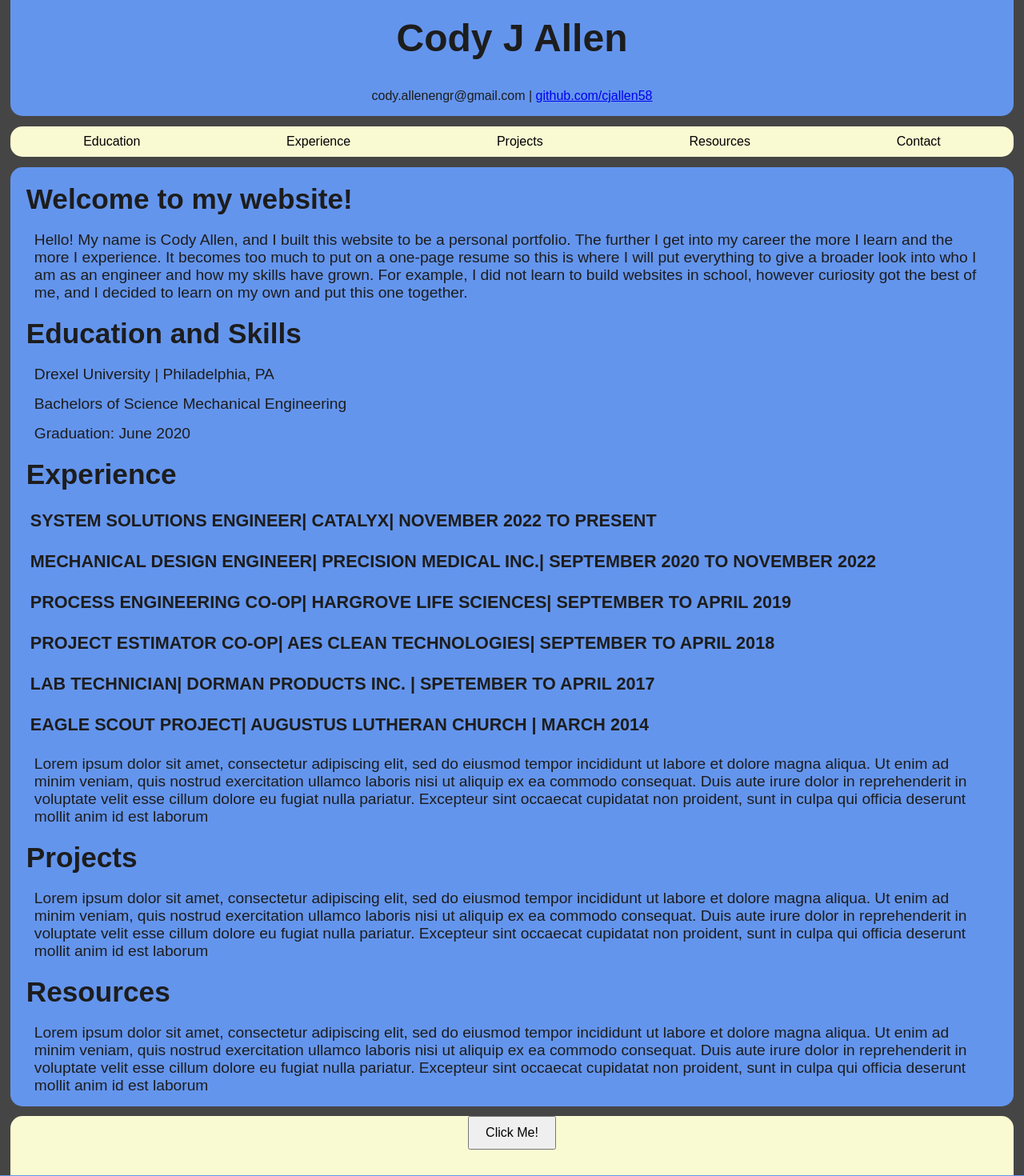
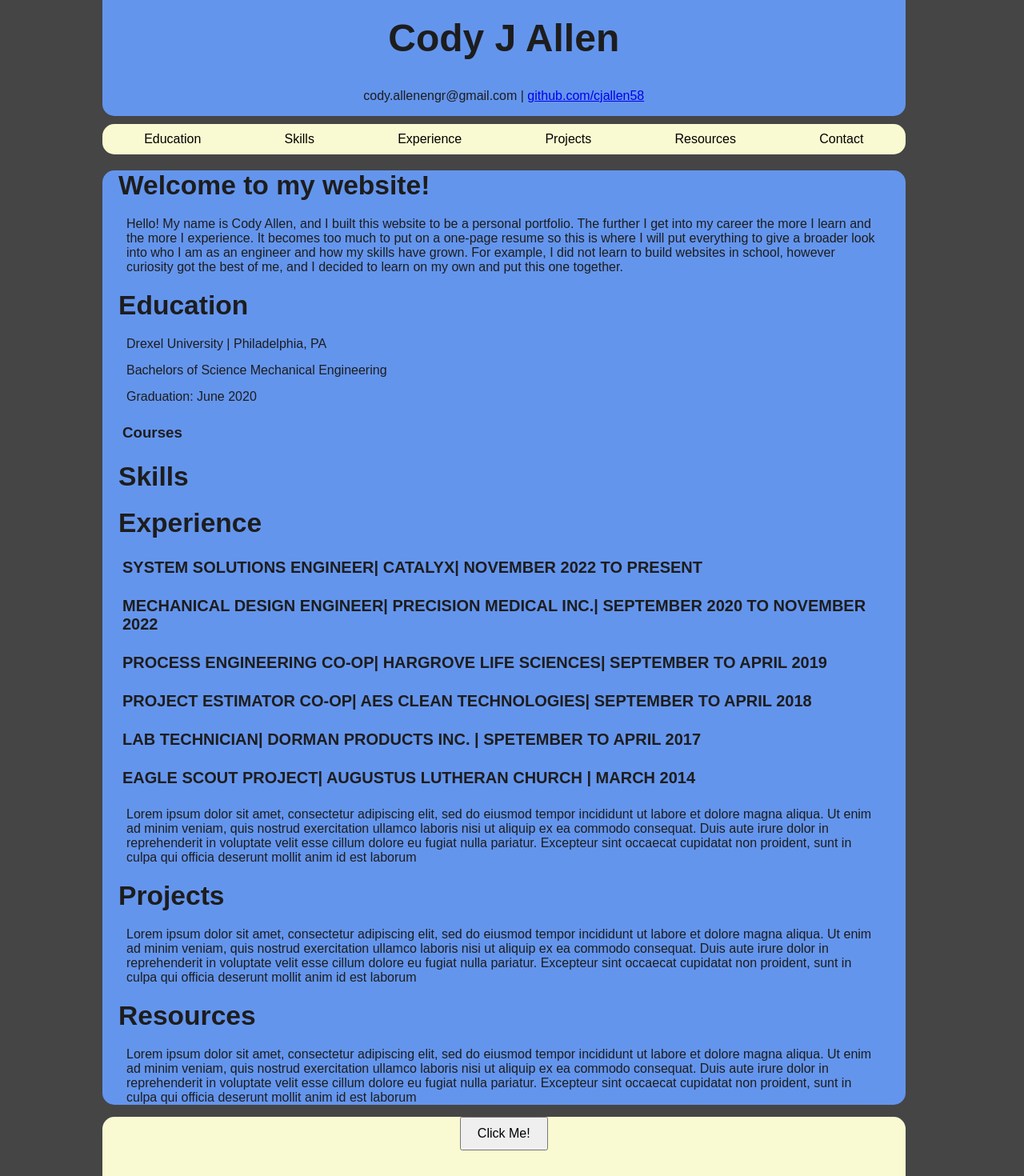
Before and after one commit to cjallen58/AllenEngr, a Flask app: page / in a window 1280 px wide. Shown: the whole page at 80% size. Run offline with Flask 3, Linux system fonts and the light colour scheme.

Commit message:
styles update

```diff
--- a/static/style.css
+++ b/static/style.css
@@ -12,6 +12,10 @@ body {
 button {
     padding: 10px 20px;
     font-size: 1em;
+}
+
+.content_wrapper{
+    width: 80%;
 }
 
 .heading_div{
@@ -87,17 +91,21 @@ button {
 
 .section_heading{
     margin: 20px;
-    font-size: 2.2em;
+    font-size: 2.1em;
+}
+
+.courses{
+    margin: 25px;
 }
 
 .experience_heading{
     margin: 25px;
-    font-size: 1.35em;
+    font-size: 1.25em;
 }
 
 .content {
     margin: 15px 30px;
-    font-size: 1.2em;
+    font-size: 1em;
 }
 
 .footer {
--- a/templates/index.html
+++ b/templates/index.html
@@ -10,6 +10,7 @@
 </head>
 
 <body>
+    <div class="content_wrapper">
         <div class="heading_div">
             <h1>Cody J Allen</h1>
             <p>cody.allenengr@gmail.com | <a href="https://github.com/cjallen58">github.com/cjallen58</a></p>
@@ -17,6 +18,7 @@
         <nav id="main_nav_bar" class="main_nav_bar">
             <ul class="main_nav_list">
                 <li><a>Education</a></li>
+                <li><a>Skills</a></li>
                 <li><a>Experience</a></li>
                 <li><a>Projects</a></li>
                 <li><a>Resources</a></li>
@@ -27,10 +29,12 @@
         <div class="main_body">
             <h2 class="section_heading">Welcome to my website!</h2>
             <p id="intro" class="content">{{intro}}</p>
-        <h2 class="section_heading">Education and Skills</h2>
+            <h2 class="section_heading">Education</h2>
             <p class="content">Drexel University | Philadelphia, PA</p>
             <p class="content">Bachelors of Science Mechanical Engineering</p>
             <p class="content">Graduation: June 2020</p>
+            <h3 class="courses">Courses</h3>
+            <h2 class="section_heading">Skills</h2>
             <h2 class="section_heading">Experience</h2>
             <h3 class="experience_heading">SYSTEM SOLUTIONS ENGINEER| CATALYX| NOVEMBER 2022 TO PRESENT</h3>
             <h3 class="experience_heading">MECHANICAL DESIGN ENGINEER| PRECISION MEDICAL INC.| SEPTEMBER 2020 TO NOVEMBER 2022</h3>
@@ -48,6 +52,7 @@
             <button id="myButton">Click Me!</button>
             <p id="response"></p>
         </div>
+    </div>
         <script src="{{ url_for('static', filename='script.js') }}"></script>
     </body>
 
```
Lines whose indentation alone changed are shown as unchanged.
